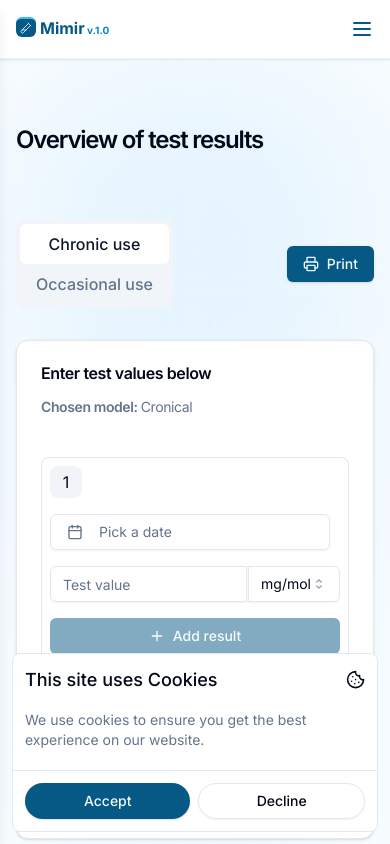
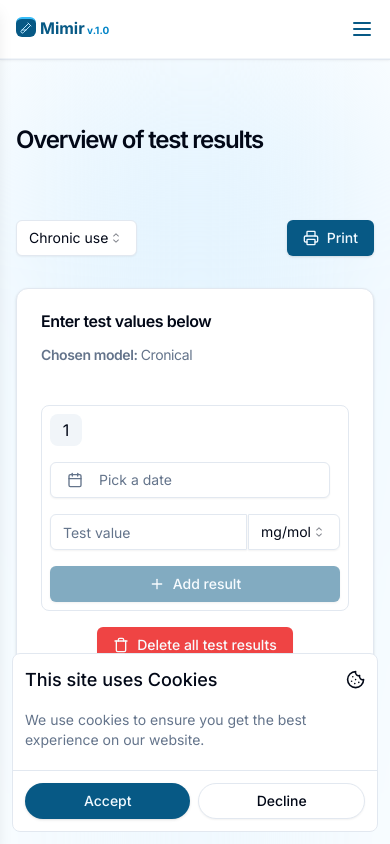
Before and after one commit to anisthepooh/mimir-analysis, a Next.js app: page /en/dashboard in a window 390 px wide. Shown: the top 844 px of the page. Built offline with nearby package versions, Linux system fonts and the light colour scheme.

Commit message:
refactor model selevtor

```diff
--- /dev/null
+++ b/app/Components/ModelSelector.tsx
@@ -0,0 +1,83 @@
+import React from 'react'
+import useModelStore from '../_store/modelStore'
+import { ModelType } from '../_store/types';
+import { useTranslations } from 'next-intl';
+import { Select, SelectContent, SelectGroup, SelectItem, SelectLabel, SelectTrigger, SelectValue } from '@/components/ui/select';
+
+const ModelSelector = () => {
+  const t = useTranslations();
+  const {model, setModel} = useModelStore()
+
+  const displayTag = (e: React.MouseEvent<HTMLButtonElement>) => {
+    const target = e.currentTarget.value as ModelType
+    if (window.confirm(t('changingModel', { target }))) {
+      setModel(target)
+      setTimeout(() => {
+        window.location.reload()
+      }, 500)
+
+    }
+  };
+
+  const handleChange = (e: any) => {
+    if (window.confirm(t('changingModel', {target: e }))) {
+      setModel(e)
+      setTimeout(() => {
+        window.location.reload()
+      }, 500)
+
+    }
+    }
+
+
+  return (
+    <div>
+      <div className=" sm:inline-flex hidden rounded-lg text-muted-foreground bg-muted p-1">
+        <button
+          key={"tab"}
+          value="cronical"
+          onClick={displayTag}
+          className={`px-4 py-2 font-medium transition-colors duration-150 ease-in-out focus:outline-none rounded-md ${
+            model === "cronical"
+              ? 'bg-white text-slate-900 '
+              : 'text-slate-500 hover:text-slate-900 '
+          }`}
+        >
+          {t('chronical_use')}
+        </button>
+        <button
+          key={"tab"}
+          value="occational"
+          onClick={displayTag}
+          className={`px-4 py-2 font-medium transition-colors duration-150 ease-in-out focus:outline-none rounded-md ${
+            model === "occational"
+            ? 'bg-white text-slate-900 '
+            : 'text-slate-500 hover:text-slate-900 '
+          }`}
+        >
+          {t('occational_use')}
+        </button>
+      </div>
+      <div className='sm:hidden block'>
+        <Select
+          onValueChange={(e)=> handleChange(e)}
+          defaultValue={"cronical"}
+          value={model}
+        >
+          <SelectTrigger className="bg-white">
+            <SelectValue placeholder={t('change_model')} />
+          </SelectTrigger>
+          <SelectContent>
+            <SelectGroup>
+              <SelectLabel>{t('change_model')}</SelectLabel>
+              <SelectItem value="cronical">{t('chronical_use')}</SelectItem>
+              <SelectItem value="occational">{t('occational_use')}</SelectItem>
+            </SelectGroup>
+          </SelectContent>
+        </Select>
+      </div>
+    </div>
+  )
+}
+
+export default ModelSelector
--- a/app/[locale]/General/Dashboard.tsx
+++ b/app/[locale]/General/Dashboard.tsx
@@ -3,58 +3,22 @@ import React from 'react';
 import { Download, Printer } from 'lucide-react';
 import { useTranslations } from 'next-intl';
 import { Button } from '@/components/ui/button';
-import { ModelType } from '@/app/_store/types';
-import useModelStore from '@/app/_store/modelStore';
+import ModelSelector from '@/app/Components/ModelSelector';
 
 interface DashboardProps {}
 
 const Dashboard: React.FC<DashboardProps> = ({
 }) => {
   const t = useTranslations();
-  const {model, setModel} = useModelStore()
 
-  const displayTag = (e: React.MouseEvent<HTMLButtonElement>) => {
-    const target = e.currentTarget.value as ModelType
-    if (window.confirm(t('changingModel', { target }))) {
-      setModel(target)
-      setTimeout(() => {
-        window.location.reload()
-      }, 500)
 
-    }
-  };
   return (
     <div className='my-8 w-full'>
       <div className='flex items-center justify-between'>
         <h1 className='text-2xl sm:text-4xl font-semibold tracking-tighter'>{t('overview_tests')}</h1>
       </div>
       <div className='flex justify-between items-center mt-16'>
-      <div className="flex-col sm:flex-row inline-flex rounded-lg text-muted-foreground bg-muted p-1">
-        <button
-            key={"tab"}
-            value="cronical"
-            onClick={displayTag}
-            className={`px-4 py-2 font-medium transition-colors duration-150 ease-in-out focus:outline-none rounded-md ${
-              model === "cronical"
-                ? 'bg-white text-slate-900 '
-                : 'text-slate-500 hover:text-slate-900 '
-            }`}
-          >
-            {t('chronical_use')}
-          </button>
-        <button
-            key={"tab"}
-            value="occational"
-            onClick={displayTag}
-            className={`px-4 py-2 font-medium transition-colors duration-150 ease-in-out focus:outline-none rounded-md ${
-              model === "occational"
-              ? 'bg-white text-slate-900 '
-              : 'text-slate-500 hover:text-slate-900 '
-            }`}
-          >
-            {t('occational_use')}
-          </button>
-        </div>
+        <ModelSelector />
         <Button variant={'default'} onClick={() => window.print()} className='capitalize'>
           <Printer /> Print
         </Button>
--- a/messages/da.json
+++ b/messages/da.json
@@ -38,6 +38,7 @@
   "accept": "Accepter",
   "learn_more": "Læs mere",
   "add_one_more": "Tilføj endnu et testresultat for at generere en graf.",
+  "change_model": "Ændre model",
   "cookies": {
     "title": "Siden bruger Cookies",
     "description": "Vi bruger cookies for at sikre, at du får den bedste oplevelse på vores hjemmeside.",
--- a/messages/en.json
+++ b/messages/en.json
@@ -39,6 +39,7 @@
   "accept": "Accept",
   "learn_more": "Learn more",
   "add_one_more": "Add one more test result to generate a graph.",
+  "change_model": "Change model",
   "cookies": {
     "title": "This site uses Cookies",
     "description": " We use cookies to ensure you get the best experience on our website.",
```
